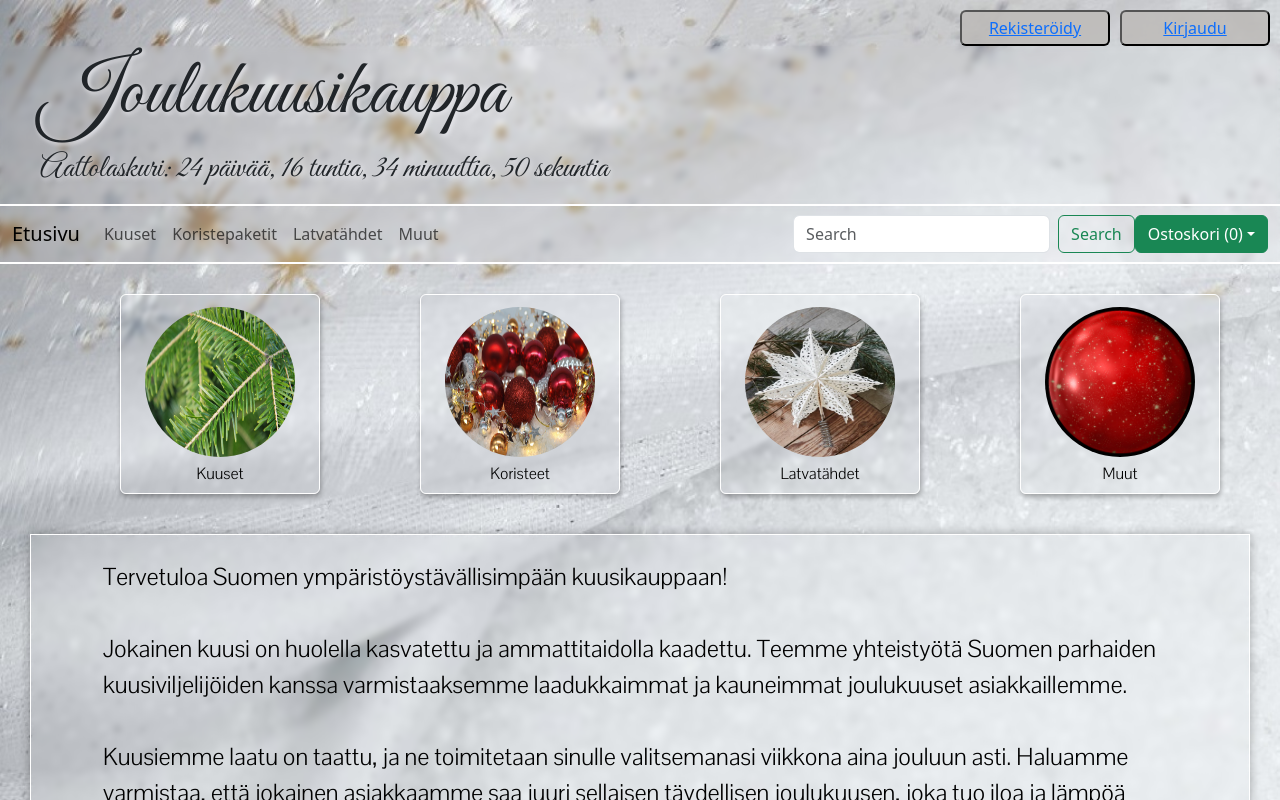
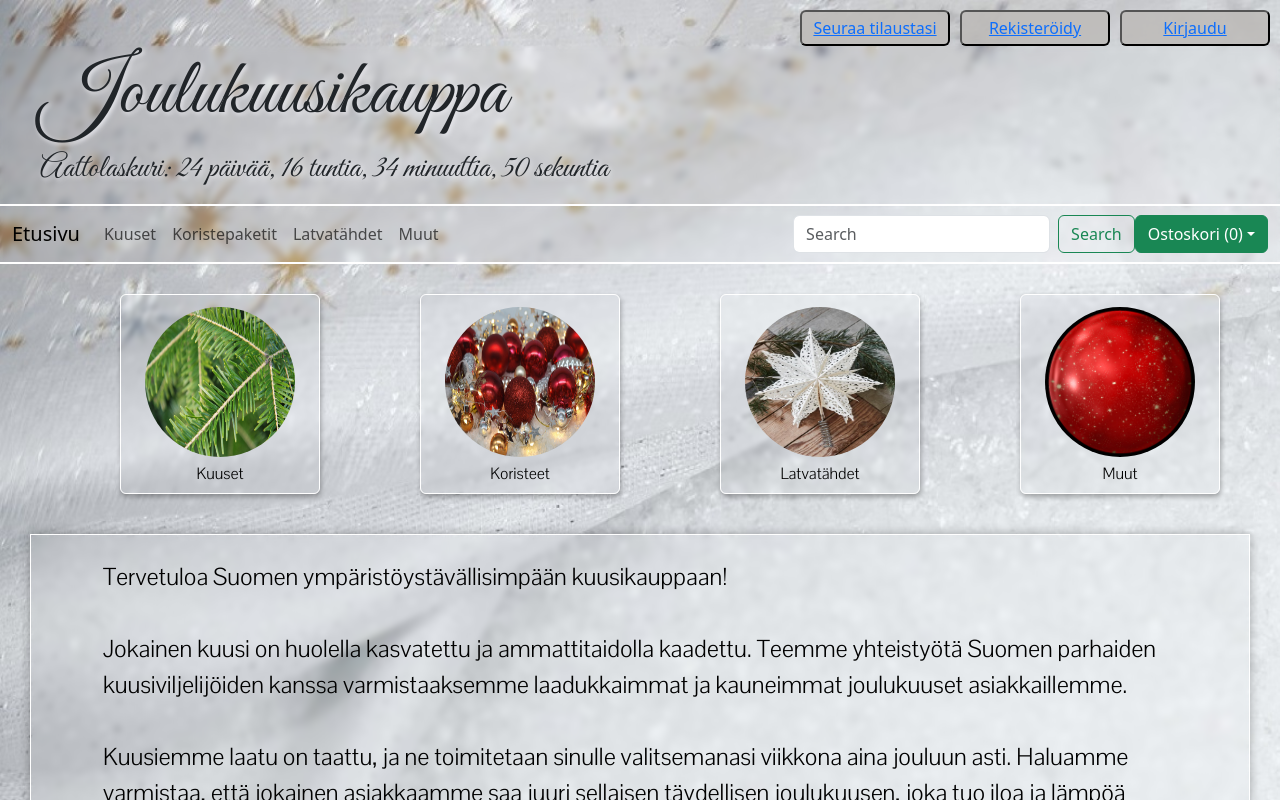
Before and after one commit to Verkkopalveluprojekti-Ryhma10/joulukuusikauppa, a React (Create React App) app: page / in a window 1280 px wide. Shown: the top 800 px of the page. Built offline with nearby package versions, Linux system fonts and the light colour scheme.

Commit message:
Samulin röpötyksiä

```diff
--- a/src/App.js
+++ b/src/App.js
@@ -10,12 +10,14 @@ import Muut from './pages/Muut';
 import LoginForm from './components/forms/LoginForm';
 import RegisterForm from './components/forms/RegisterForm';
 import AdminAddProducts from './components/forms/AdminAddProducts';
+import OrderDelivery from './components/forms/Orderdelivery';
 
 import {
   Routes,
   Route,
   Navigate
 } from 'react-router-dom';
+//import OrderDelivery from './components/forms/Orderdelivery';
 
 function App() {
   return (
@@ -31,6 +33,7 @@ function App() {
             <Route exact path="/kirjaudu" element={ <LoginForm />} />
             <Route exact path="/rekisteroidy" element={ <RegisterForm />} />
             <Route exact path='/yllapito' element= { <AdminAddProducts />} />
+            <Route exact path='/Orderdelivery' element= { <OrderDelivery />} />
             <Route path="*" element={<Navigate to="/" />} />
           </Routes>
       <Footer />
--- a/src/components/common/Header.js
+++ b/src/components/common/Header.js
@@ -15,6 +15,7 @@ function Header() {
         <button onClick={()=> token.value = ''}><Link to={'/'}>Kirjaudu ulos</Link></button>
         }
         <button class= "button"><Link to={'/rekisteroidy'}>Rekisteröidy</Link></button>
+        <button class= "button"><Link to={'/Orderdelivery'}>Seuraa tilaustasi</Link></button>
         <header className="header">
           <h1>Joulukuusikauppa</h1>
           <DaysToChristmas className="days"/>
--- a/src/components/forms/Orderdelivery.js
+++ b/src/components/forms/Orderdelivery.js
@@ -1,4 +1,4 @@
-import React, { usestate, useEffect, useState } from 'react';
+import React, {  useEffect, useState } from 'react';
 
 const OrderDelivery = () => {
     // order details
@@ -19,7 +19,7 @@ const OrderDelivery = () => {
             }
         };
 
-        fetchOrderDetails();
+        OrderDetails();
     }, []); // effect runs only once
 
     return (
```
